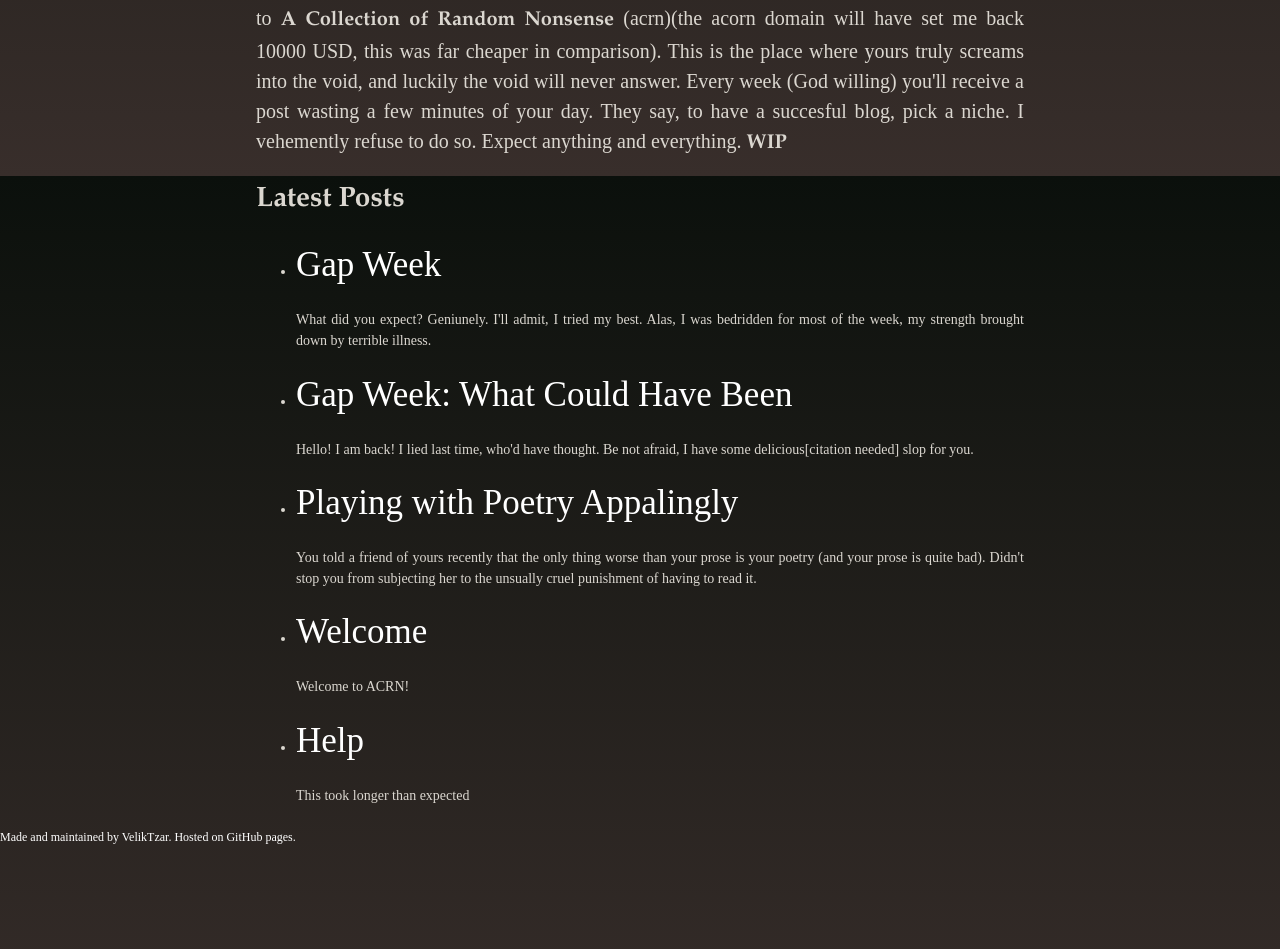
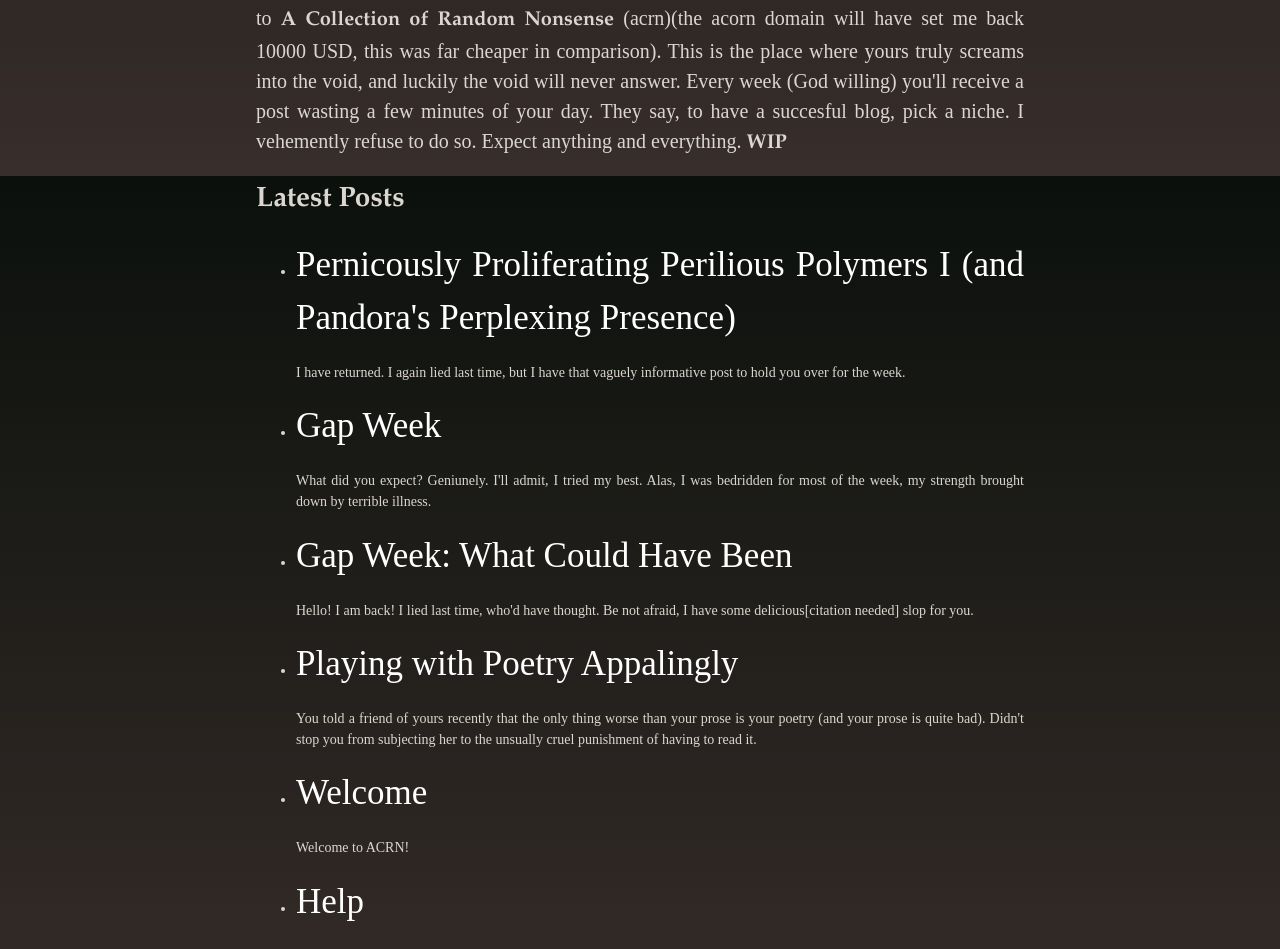
Before and after one commit to VelikTzar/acrn, a Jekyll site: the page built from index.html, in a window 1280 px wide. Shown: the part 724-1673 px from the top of the page. Built offline with Jekyll 4.4.1, drawn with Linux system fonts in a browser that asks for light colours; some web fonts are replaced; before the commit the page ends 1578 px from its top, so only the background shows below that; part of the change alters nothing that is shown.

Commit message:
new post
pfas&pandora

```diff
--- /dev/null
+++ b/_posts/2025-02-09-polymers.md
@@ -0,0 +1,142 @@
+---
+layout: post
+title:  "Pernicously Proliferating Perilious Polymers I (and Pandora's Perplexing Presence)"
+date:   2025-02-08
+categories: Miscellania
+author: VelikTzar
+excerpt: I have returned. I again lied last time, but I have that vaguely informative post to hold you over for the week.
+words: Several
+time: Better spent someplace else
+---
+
+
+I have returned. I again lied last time, but I have a vaguely informative post to hold you over for the week. Do forgive me. I was again sincere. You know the drill, so I won't explain myself much further. But I can't leave the blog alone, lest the guilt eat me raw. I have done nothing all week, I have fallen behind in my research, but at least I remain committed to one thing - and thus everything will be alright. You've done well.
+Follows a talk which your friends had heard plenty of times. But the Reader could not have. You assume that they are not a complete moron and have a basic grasp of highschool level chemistry, that they're not a worthless junkie, and that their plans consist of something more than smoking weed and masturbating, or whatever that chemistry teacher said.
+This is to be the first part of a two? part series of posts on fluoropolymers. Buckle up!
+
+\*\*\*
+
+It was the year 1938, and a scientist in the employ of the Dupont Corporation, Roy J. Plunkett, stumbled upon a brand new compound - polytetrafluoroethylene (PTFE)(brand name - Teflon). And thus, the world was forever changed. \
+You see, Dupont were looking for a new refrigerant - the contemprorary refrigerants had the rather unfortunate tendency to leak. "Ice Machine leak - hundreds dead" - a New York Times headline at some point, probably. Even if I am exaggerating, your fridge killing you is, how do I put it, not a good look.
+
+![eureka!](/assets/img/polymers/plunkett_2.jpg)\
+*A re-enacment of the discovery of Teflon. DuPont Company External Affairs Department photograph file (Accession 2004.268), Audiovisual Collections and Digital Initiatives Department, Hagley Museum and Library, Wilmington, DE 19807*
+
+PTFE was very, very expensive to make. In fact, R. J. Plunkett may have said something along the lines of "What the fuck are we going to use that for?". I can't actually give you the source for that, because I can't be bothered to find it. Can you imagine if such a discovery was just forgotten? In a different world, maybe. \
+Luckily for the Dupont Corporation, a certain World War happened soon after. Throughout this war, a certain project, named after a NYC borough, had a bit of a problem. There was no compound that could resist uranium hexafluoirde's corrosion. If you're planning on enriching uranium, that is a big problem to have. But we had discovered PTFE quite recently, and it turned out to be the perfect compound for the job. PTFE seals, valves and gaskets allowed the US to unleash the power of a thousand suns. And thus, the world was forever changed.
+
+![big boom!](/assets/img/polymers/Trinity_shot_color.jpg)\
+*Thank you, PTFE, for letting us harness the power of a thousand suns!*
+
+The US Army Corps of Engineers had set up large scale production of this Teflon for that purpose. And why wouldn't you? It, and later fluoropolymers, were, frankly, magnificent - chemically resistant to everything, really, great mechanical properties (e.g. tensile strength) (a lot of these a courtesy of its very large molecular weight - if a PTFE molecule was a train, where each TFE unit was a train car, the train's length would be the length of the Trans-Siberian Railway. A rather big train), weather and impact resistant, extremely hydrophobic, and oil-repelling as well. Not to mention temperature resistant (-200 to +200 degrees Celsius, to give an example). Oxidation- and age-resistant. A miracle compound, if there ever was one.
+
+A very big commercial breakthrough came later, with the discovery of the non-stick pan in 1954 (where the name of the Tefal company comes from - Teflon + Aluminum. Clever, right?). Teflon was here to stay, and for something more than just the nuclear industry. Soon it was joined by many, many friends. PVDF (polyvinylidene  fluoride) was discovered soon after Teflon, and is now the second most widely used fluoropolymer.
+
+![pie chart!](/assets/img/polymers/fluoropolymer_market.jpg)\
+*Teflon, the first child, still the pride of the family. Taken from Lohmann & Letcher, 2023*
+
+Now fluoropolymers are everywhere. They're in the Lululemons you wear (see - that fat repellent bit, because the fluorocarbon chains have very weak van der Waals forces between them, thus very low surface energy, thus nothing sticks to them), as you rot away in your room all week, wasting the precious years of your youth (do dress better when you go outside. Or don't, makes me feel better about myself). They're in the raincoat of the Deliveroo driver who brings you your junk food, that you can't be bothered to spend five minutes walking for (hydrophobicity - one of the most hydrophobic things we have.). They're in the batteries of the phone in which cold blue light you bask, even as the sun's life-giving light struggles to pierce closed curtains. They're in the synthetic valve that is keeping your grandmother alive. They (may be) in the skincare and cosmetics you put on, at a failed attempt at self-care(many more pressing aspects of your lifestyle you could improve upon, don't you think?) or just a straight-up vanity (I am vain, but aren't we all?). They're in the custom made O-ring seals of the wind turbines that (unlikely) give you electricity, or in the nuclear power plants, or, far more likely, in the pipes that suck the oil and gas that are burnt to give you said power. \
+They're all around you. \
+Watch out, I am right beside you!
+
+
+\*\*\*\
+On classification
+![bad news!](/assets/img/polymers/PFASclassification.jpg)\
+*Classification of PFAS. Figure made by yours truly*
+
+What is a fluoropolymer? I don't know. It's a feeling. I can tell you they're polymeric PFAS (per- and poly- fluoroalkyl substances). What is PFAS? Well. They're organofluorine compounds, that's for sure. But the exact definition will vary depending on where you live. In USA, they're “*A structure that contains the unit R‐CF 2‐CF(Rʹ)(R″), where R, Rʹ, and R″ do not equal “H” and the carbon–carbon bond is saturated (note: branching, heteroatoms, and cyclic structures are included)*” (as per the USEPA). This definition might very well exclude PVDF (monomeric unit -CF2-CH2-), the second most common fluoropolymer. In the EU, the European Chemical Agency will tell you that it is any compound that has at least one fully fluorinated methylene or methyl group. A far broader definition. But, PFAS are what *you* feel PFAS are.
+
+\*\*\*
+
+So good, so widely used. In fact, it is harder for me to find an area where fluoropolymers aren't used in. And, despite my many jabs at you, the Reader, whose approval nevertheless I desperately crave, you may be thinking "Well, what a great group of chemical compounds, I'm grateful they exist, what's not to love, great mechanical properties you say, perfect, very good, the best, even!". I concur. They're very good. But there is a chink in the proverbial armor of fluoropolymers (or, I suppose, a scratch on the proverbial non-stick pan would be more apt)
+
+\*\*\*
+
+![bad news!](/assets/img/polymers/first_death.jpg)
+*Trouble in Teflon Town. Text from G. Mack, Can Med Assoc J. , 1961, 85, 955–955*
+
+Now, this statement was later retracted. The death was blamed on the employee's smoking habits. Smoking is bad (shocking!). I would know. The almost-permanent cough that accompanies me is a reminder of that. In the words of the author of the original case report: \
+"The Union Carbide Corporation, upon further investigation, and with the co-operation of du Pont, reported, in December of last year, there have been no deaths or permanent injuries known to stem from Teflon; *all rumors of death are false.*" (G. Mack, Can Med Assoc J., 1961, 85, 1358-1358) \
+Now, large corporations covering up a potential major health hazard to protect their bottom line sounds shocking, I know. I'm sure we can trust the kind people at Dupont and the Union Carbide Corporation. No bad news could possibly follow.
+
+\*\*\*
+
+We'll continue the story next week. And we'll see if more bad news do follow, or if the original case report was alarmist hysteria. I'll give you your references then. Can't be bothered to organize them now. \
+
+\*\*\*
+
+![woman!](/assets/img/polymers/pandora_rosseti.jpg)
+*Dante Gabriel Rossetti's Pandora (1871)*
+
+This is a painting of Pandora by Rossetti. The model was his friend's wife, Jane Morris. He fell in love with her, after being left alone in the house with her one summer (justifying all the ancient Greeks' fears about leaving your wife in the company of other men). And who can resist using their friend's beautiful wife as a muse. She was also the model of the Astarte Syriaca (1877), another of Rossetti's paintings, that happens to be the site icon. If you've ever wondered why this waste of a website takes so long to load, maybe it's because of the full-size site icon. \
+In any case, Pandora has been a favorite subject of painters. What's not to love - and why won't you take the excuse to have a beautiful woman model for you. \
+Here, Pandora holds her famous box, that infamously unleashed all the evils on the world. No doubt you're foaming at the mouth, like an attack dog, wanting to tear her apart for literally ruining everything.
+
+And if Pandora here was a metaphor for all the PFAS chemical manufacturers, with the risk of spoiling next week's post, I'd agree with you. I mean, this paper (L. C. Hall, J. T. Wilson and J. G. Birnstingl, Remediation Journal, 2024, 34) literally calls PFAS "Pandora's box".
+
+But she isn't. She is just Pandora. And unlike the Union Carbide Corporation and Dupont, she did nothing wrong.
+
+Our first version of the myth comes from the Beotian (We'll speak of Thebes one day! I promise! Please don't shout at me!) poet Hesiod. She is first mentioned (without the name) in his Theogony (for which I rely on the freely available online translation by Hugh G. Evelyn-White, 1914), and then mentioned by name, and her story elaborated further, in his Works and Days (of which I happen to have the 2018 Penguin translation on hand).
+
+In the Theogony, Hesiod speaks thusly:
+
+"*[590]For from her is the race of women and female kind: of her is the deadly race and tribe of women who live amongst mortal men to their great trouble, no helpmeets in hateful poverty, but only in wealth.(...)
+[600] even so Zeus who thunders on high made women to be an evil to mortal men, with a nature to do evil.*"
+
+What a guy, huh! One would think he doesn't have the greatest opinion of women! Though very interesting to note, in addition to the implication that women are a completely separate species from men, is how this role of Pandora, as a progenitor-woman, of sorts, is not something we think about. Perhaps this role in our minds has been usurped by Eve. Their stories are a bit similar, I suppose. Box, apple, who counts.
+
+Going a bit off track, perhaps, but he also says this in Works and Days (373-375):
+
+"*Don't let a woman mistify your mind\
+With sweet talk and the sway of her behind\
+She's just after your barn. He who believes\
+A woman, is a man who trusts in thieves*"
+
+Certainly valuable advice for all men out there, though cannot compare to the part where he says you should not piss in a stream (W&D, line 757).
+
+In short, the titan Prometheus (lit. "foresight") tricked Zeus twice. First, on the matter of sacrifices - he had hid all the juicy meat beneath the belly of the animal, and in another pile were the bones, hidden beneath fat. Or so I remember. Zeus picked the seemingly more apetizing second pile, and thus the gods were condemned to forever receiving sacrifices of bone, and men could keep the good parts of the animal. You probably know the story better than I do. The other "trick" was straight up theft - when Prometheus stole fire from Zeus and gave it to men. And so, the king of the gods wanted to have his vengeance.
+In his words: "*I'll pay them back evil for fire; Evil in which they find their heart's desire; They'll greet their bane with open arms!* "(W&D, 55-57)
+
+Zeus ordered all the Gods to contribute in the making of Pandora, "the All-Gifted". (It must be said, the fact that all the Gods contribute in the second version, and that she is given a name, make the second version of
+Pandora more human, certainly, as opposed to the first one; and there the threat could be understood as to have come more from the creation of the "race of women" ;(   ).
+Hephaestus fashioned her out of clay, and she was given the face of a deathless goddess; given great skill at weaving by Athena (weaving being *the thing* for women to do), Aphrodite gave her "beauty and passion on her head",
+and Hermes gave her "a bitch's mind" (as in, a female dog, not a compliment, I gather) and cunning. \
+She was then given as a gift to Epimetheus ("Hindsight", the younger brother of Prometeus (the whole point of Works and Days is to berate Hesiod's younger brother, so it tracks)), who had forgotten his brother's warning
+about not accepting gifts from Zeus.\
+Then poor Pandora removed the JAR! 's huge lid
+
+![jar!](/assets/img/polymers/pandora_jar.jpg)
+*Pandora's not-so-box; rather, a jar of the type Hesiod talks about, a so-called pithos, this one from iron-age Crete (yes, the first result that pops up and is in the public domain)*
+
+So, it a Pandora's Jar, not a Pandora's Box (there was a mistake in translation, and I suppose we like boxes more). The *pithos* that Hesiod would have talked about is very large, so the painting below (Nicolò dell'Abate's Pandora(1555))
+is not accurate in that way either, but it is better, and I like it.
+
+![Pandora with a Jar!](/assets/img/polymers/Untitled.png)
+*Pandora (1555)*
+
+So it was. but it was not just every evil beneath the lip of the jar - the very need for work was there as well, for before the land would provide for men.
+So Zeus had his vengeance.
+As our Beotian poet tells us:
+
+"*So it is not possible to deceive or go beyond the will of Zeus: for not even the son of Iapetus, kindly Prometheus*" in Theogony and\
+"*No getting round it, Zeus's schemes prevail*" in Works and Days
+
+Only Hope(*Elpis*) remained inside the jar. And we have debated whether it was a good thing ever since. Was *Elpis* itself good? It was literally in a jar full of evil.
+
+But my point with telling you this is, that, well, Pandora's whole existence was a ploy by the gods. How could she have resisted Zeus, cloud-herder, and the entire Pantheon, had she wanted to? \
+Zeus may want you to have to work for a living (oh, the pain of 9-5 wage-labor), but Pandora didn't. It'd be like blaming the Companion bot for trying to kill you after its "owner" had programmed it to do so. (why yes,
+I saw the hit movie *Companion*(2025) yesterday, starring the absolute icon Sophie Thatcher, and the absolute waste of flesh Huey from the Boys<sup>TM</sup>)
+
+All of that could have been elaborated far, far better, but one - I am a STEM major, do not heckle me, and two, I nearly gouged my eye out (again) with my eyelash spiral, and my right eye hurts, so I must bid you goodbye.
+
+\*\*\*
+
+I'll see you next week! Have fun, and remember:
+
+"*Would I were not among the Fifth. I'm torn\
+Would I be better dead or not yet born?-\
+For this age is an Iron Age indeed - \
+Suffering never ceases for our breed*"
+
+(Hesiod, Works and Days, 173-176)
--- a/_sass/main.scss
+++ b/_sass/main.scss
@@ -79,6 +79,11 @@
             a {
                 text-decoration: none;
                 color:#ffffff;
+            }
+
+            img {
+                vertical-align: middle;
+                width: 100%;
             }
         }
 
```
Also changed, not shown: assets/img/polymers/PFASclassification.jpg (added), assets/img/polymers/Trinity_shot_color.jpg (added), assets/img/polymers/Untitled.png (added), assets/img/polymers/first_death.jpg (added), assets/img/polymers/fluoropolymer_market.jpg (added), assets/img/polymers/pandora_jar.jpg (added), assets/img/polymers/pandora_rosseti.jpg (added), assets/img/polymers/plunkett_2.jpg (added).
